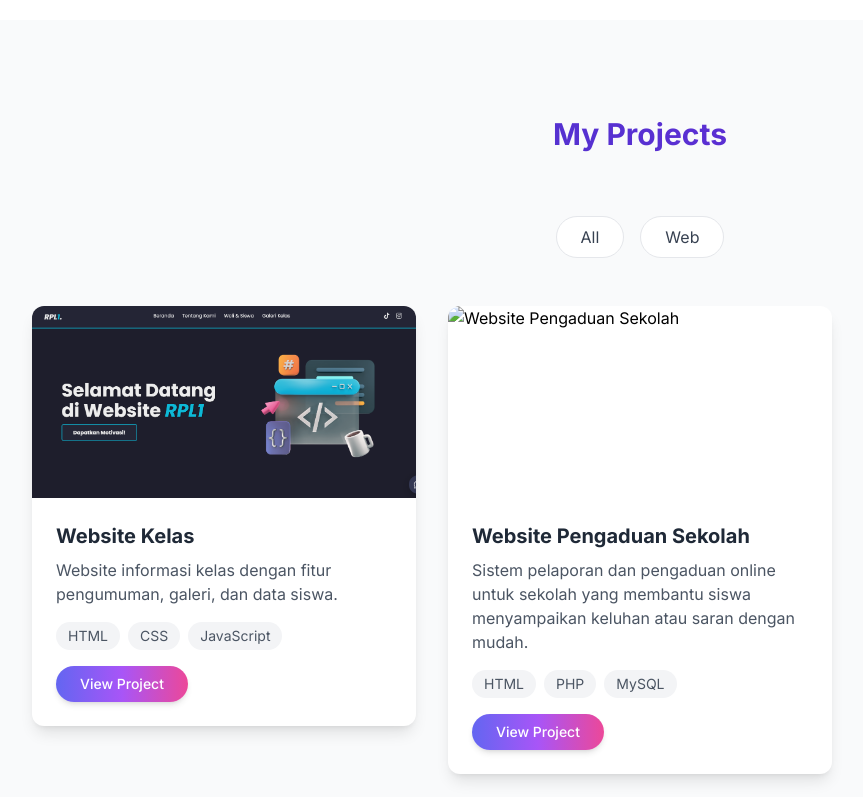
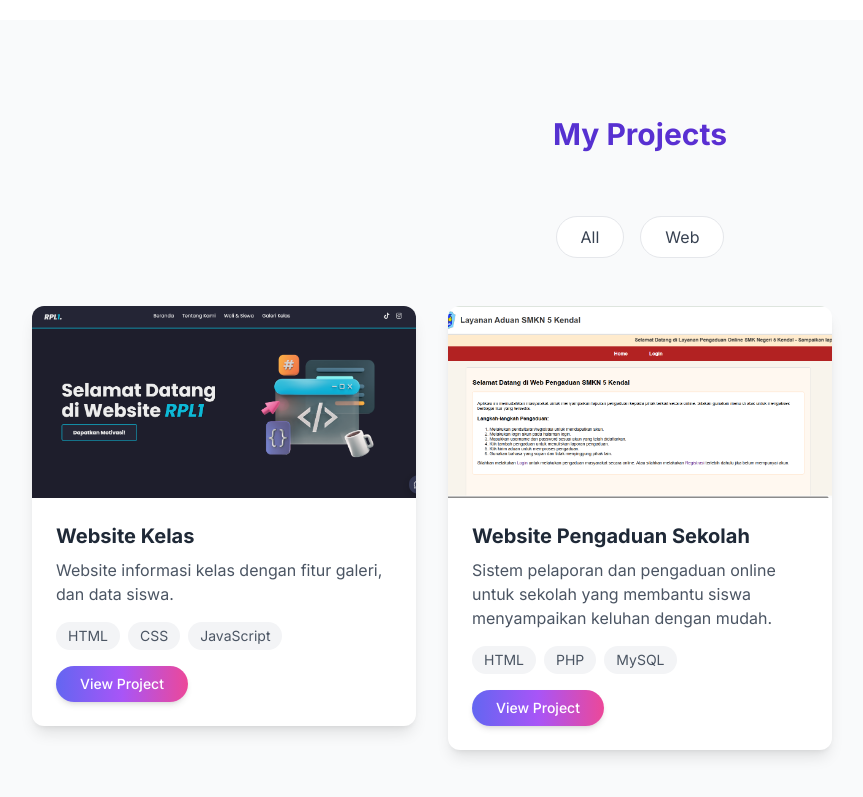
Before and after one commit to arga998/portofolio-web, a plain HTML site: page index.html in a window 1280 px wide. Shown: the part 2000-2797 px from the top of the page, without its empty margins (0-863 px from the left). Drawn offline with nearby package versions, Linux system fonts and the light colour scheme.

Commit message:
Update index.html

```diff
--- a/index.html
+++ b/index.html
@@ -44,6 +44,15 @@
         }
     </script>
     <style type="text/tailwindcss">
+        html, body {
+    overflow-x: hidden;
+    scroll-behavior: smooth;
+  }
+        * {
+    box-sizing: border-box;
+    max-width: 100%;
+  }
+
         @layer utilities {
             .nav-link {
                 @apply text-text-secondary hover:text-primary transition-colors duration-300;
@@ -327,7 +336,7 @@
           <div class="p-6">
             <h3 class="text-xl font-bold text-gray-800 mb-2">Website Kelas</h3>
             <p class="text-gray-600 mb-4">
-              Website informasi kelas dengan fitur pengumuman, galeri, dan data siswa.
+              Website informasi kelas dengan fitur galeri, dan data siswa.
             </p>
             <div class="flex gap-2 mb-4">
               <span class="px-3 py-1 text-sm bg-neutral-soft rounded-full text-gray-600">HTML</span>
@@ -352,7 +361,7 @@
         <div class="bg-white rounded-xl shadow-lg overflow-hidden group">
           <div class="relative overflow-hidden">
             <img
-              src="assets/images/pengaduan.jpg"
+              src="assets/Screenshot 2025-10-24 135826.png"
               alt="Website Pengaduan Sekolah"
               class="w-full h-48 object-cover transform group-hover:scale-110 transition-transform duration-500">
             <div
@@ -362,7 +371,7 @@
           <div class="p-6">
             <h3 class="text-xl font-bold text-gray-800 mb-2">Website Pengaduan Sekolah</h3>
             <p class="text-gray-600 mb-4">
-              Sistem pelaporan dan pengaduan online untuk sekolah yang membantu siswa menyampaikan keluhan atau saran dengan mudah.
+              Sistem pelaporan dan pengaduan online untuk sekolah yang membantu siswa menyampaikan keluhan dengan mudah.
             </p>
             <div class="flex gap-2 mb-4">
               <span class="px-3 py-1 text-sm bg-neutral-soft rounded-full text-gray-600">HTML</span>
@@ -613,4 +622,5 @@
         });
     </script>
 </body>
+
 </html>
```
